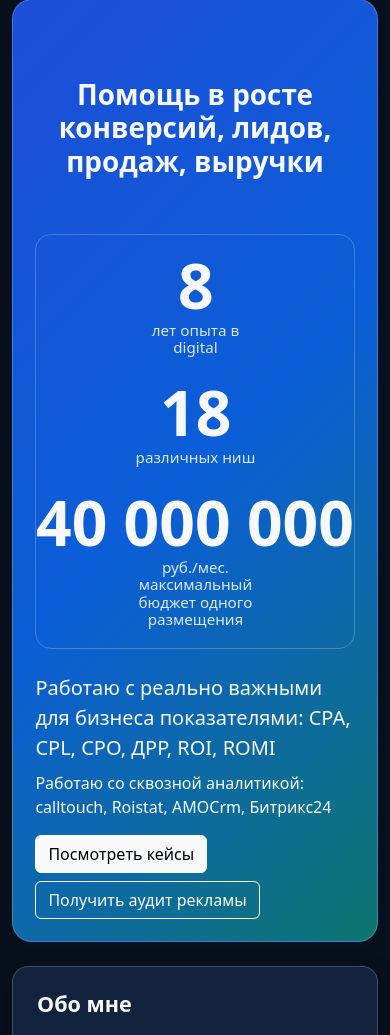
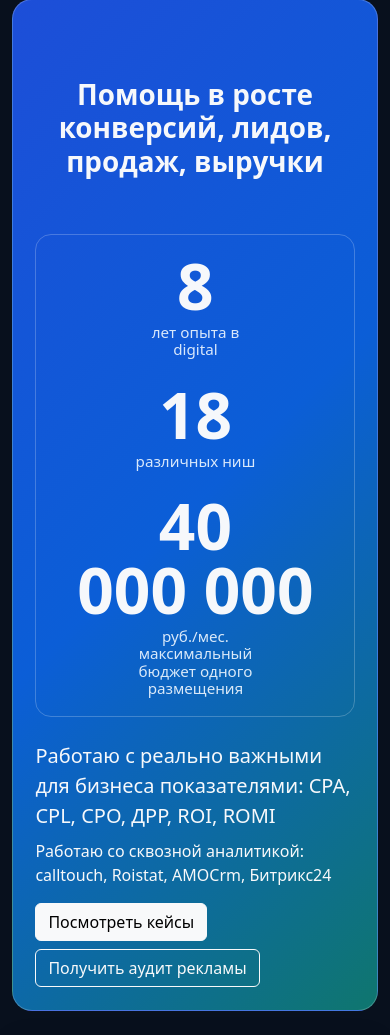
Before and after one commit to barabanov-oi/context_landing, a Flask app: page / in a window 390 px wide. Shown: the part 152-1187 px from the top of the page. Run offline with Flask 3, Linux system fonts and the light colour scheme.

Commit message:
Изменить размер KPI и перенос для 40 000 000
Установил размер чисел KPI 4em и разбил значение 40 000 000 на две строки в плашке.

```diff
--- a/templates/index.html
+++ b/templates/index.html
@@ -22,7 +22,7 @@
     justify-content: flex-start;
     text-align: center;
   }
-  .hero-kpi .value { font-size: clamp(2.2rem, 7vw, 7.68rem); font-weight: 800; display: block; line-height: 1; }
+  .hero-kpi .value { font-size: 4em; font-weight: 800; display: block; line-height: 1; }
   .hero-kpi .label { font-size: 1.28rem; color: rgba(240,247,255,.9); margin-top: .35rem; line-height: 1.15; max-width: 15ch; }
 
   .hero-title { text-align: center; margin-top: 2em; margin-bottom: 2em; }
@@ -55,7 +55,7 @@
     .hero-block { padding: 1.4rem; }
     .hero-kpi-frame { width: 100%; padding: .7rem; }
     .hero-kpi { min-height: auto; }
-    .hero-kpi .value { font-size: clamp(2rem, 16vw, 4.2rem); }
+    .hero-kpi .value { font-size: 4em; }
     .hero-kpi .label { font-size: .95rem; }
     .hero-title { margin-top: 2em; margin-bottom: 2em; }
   }
@@ -80,8 +80,8 @@
       </div>
     </div>
     <div class="col-md-4">
-      <div class="hero-kpi animate-kpi" data-count-target="40000000" data-count-suffix="" data-count-prefix="" data-count-postfix="">
-        <span class="value">0</span>
+      <div class="hero-kpi animate-kpi">
+        <span class="value">40<br>000 000</span>
         <span class="label">руб./мес. максимальный бюджет одного размещения</span>
       </div>
     </div>
```
